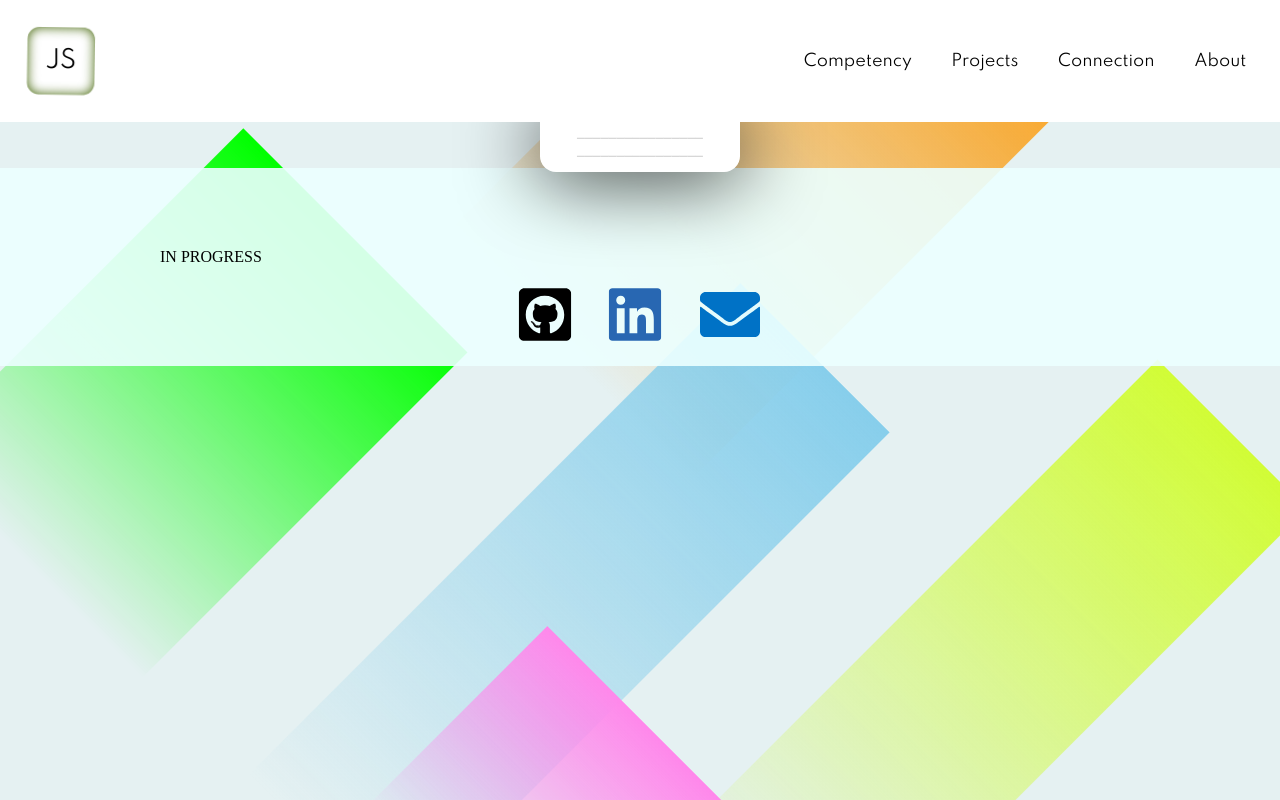
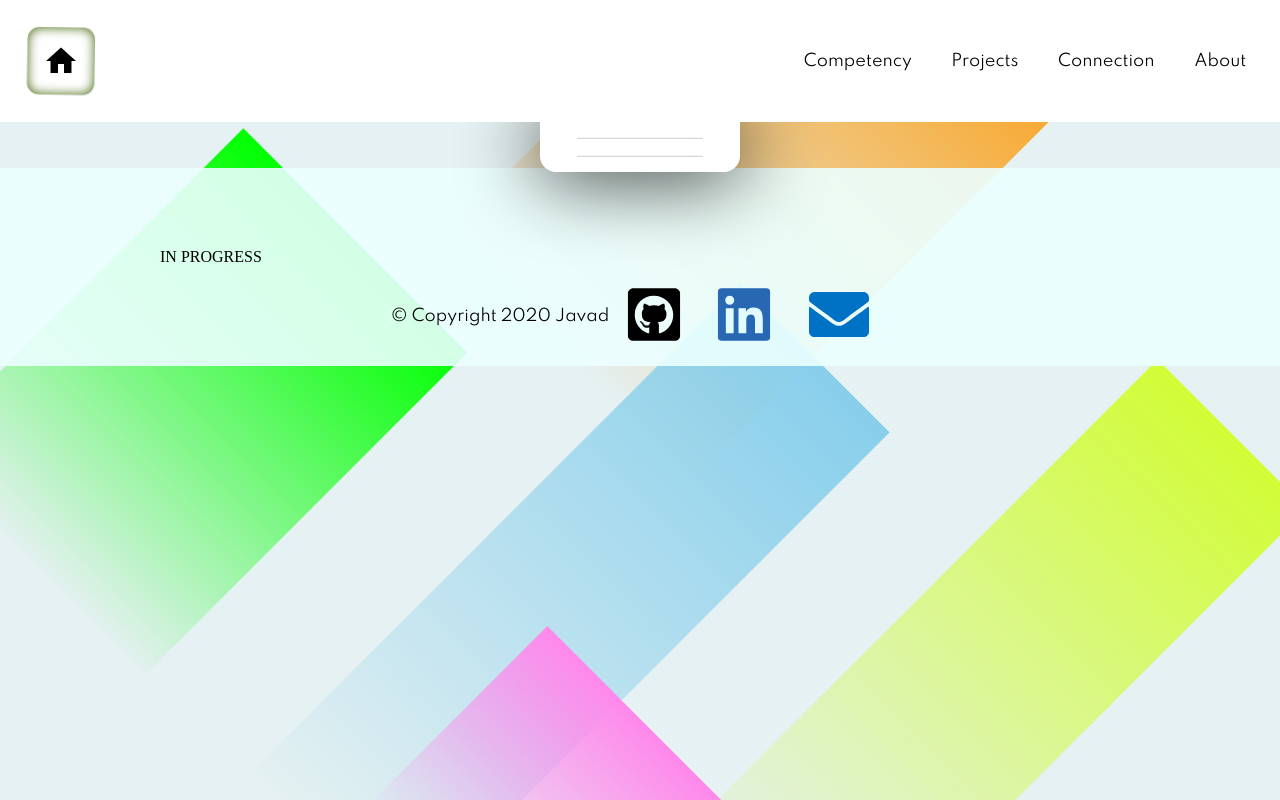
Before and after one commit to Jsharifz/Jsharifz.github.io, a plain HTML site: page contact.html in a window 1280 px wide. Drawn offline with Linux system fonts and the light colour scheme.

Commit message:
Tweak
Added copyright and slight styling changes

```diff
--- a/contact.html
+++ b/contact.html
@@ -24,6 +24,11 @@
             href="css/contact.css"
             media="screen"
         />
+
+        <link
+            rel="stylesheet"
+            href="https://fonts.googleapis.com/icon?family=Material+Icons"
+        />
         <!-- Stylesheet END -->
 
         <title>Contact</title>
@@ -41,13 +46,17 @@
         <!-- Background END -->
 
         <!-- Home Button START -->
-        <a href="./index.html#hero" id="home-icon"><p>JS</p></a>
+        <a href="./index.html#hero" id="home-icon"
+            ><i class="material-icons">home</i></a
+        >
         <!-- Home Button END -->
 
         <!-- Navbar START -->
         <nav id="nav">
             <div class="nav-body">
-                <a href="./index.html#hero" id="home-icon-nav"><p>JS</p></a>
+                <a href="./index.html#hero" id="home-icon-nav"
+                    ><i class="material-icons">home</i></a
+                >
                 <div class="nav-links">
                     <a href="./index.html#stack-head">Competency</a>
                     <a href="./index.html#projects-head">Projects</a>
@@ -96,6 +105,7 @@
         <!-- Connection START -->
 
         <section id="social">
+            <p>&copy; Copyright 2020 Javad</p>
             <a href="https://github.com/Jsharifz" target="_blank"
                 ><svg
                     aria-hidden="true"
--- a/css/style.css
+++ b/css/style.css
@@ -76,54 +76,17 @@ body {
     margin: 1rem;
 
     border-radius: 1rem;
+    box-shadow: inset 0 0 1rem rgb(166, 255, 0);
 
-    transition: 1s;
-
-    animation: rotate 20s infinite linear;
+    transition: 0.5s;
 }
 
 #home-icon:hover {
     scale: 1;
 }
 
-@keyframes rotate {
-    0% {
-        transform: rotate(0deg);
-        box-shadow: inset 0 0 1rem red;
-    }
-    33% {
-        transform: rotate(120deg);
-        box-shadow: inset 0 0 1rem green;
-    }
-    66% {
-        transform: rotate(240deg);
-        box-shadow: inset 0 0 1rem blue;
-    }
-    100% {
-        transform: rotate(360deg);
-        box-shadow: inset 0 0 1rem red;
-    }
-}
-
-#home-icon p {
-    font-size: 2rem;
-
-    animation: counter-rotate 20s infinite linear;
-}
-
-@keyframes counter-rotate {
-    0% {
-        transform: rotate(0deg);
-    }
-    33% {
-        transform: rotate(-120deg);
-    }
-    66% {
-        transform: rotate(-240deg);
-    }
-    100% {
-        transform: rotate(-360deg);
-    }
+#home-icon i {
+    font-size: 3rem;
 }
 
 /* Home Button END */
@@ -167,14 +130,48 @@ nav:hover {
     animation: rotate 20s infinite linear;
 }
 
+@keyframes rotate {
+    0% {
+        transform: rotate(0deg);
+        box-shadow: inset 0 0 1rem red;
+    }
+    33% {
+        transform: rotate(120deg);
+        box-shadow: inset 0 0 1rem green;
+    }
+    66% {
+        transform: rotate(240deg);
+        box-shadow: inset 0 0 1rem blue;
+    }
+    100% {
+        transform: rotate(360deg);
+        box-shadow: inset 0 0 1rem red;
+    }
+}
+
 #home-icon-nav:hover {
     scale: 1;
 }
 
-#home-icon-nav p {
-    font-size: 2rem;
+#home-icon-nav i {
+    font-size: 3rem;
 
     animation: counter-rotate 20s infinite linear;
+}
+
+@keyframes counter-rotate {
+    0% {
+        transform: rotate(0deg);
+    }
+    33% {
+        transform: rotate(-120deg);
+    }
+    66% {
+        transform: rotate(-240deg);
+    }
+    100% {
+        transform: rotate(-360deg);
+    }
 }
 
 .nav-links a {
```
Also changed, not shown: about.html (+12 -2 lines), index.html (+12 -2 lines).
